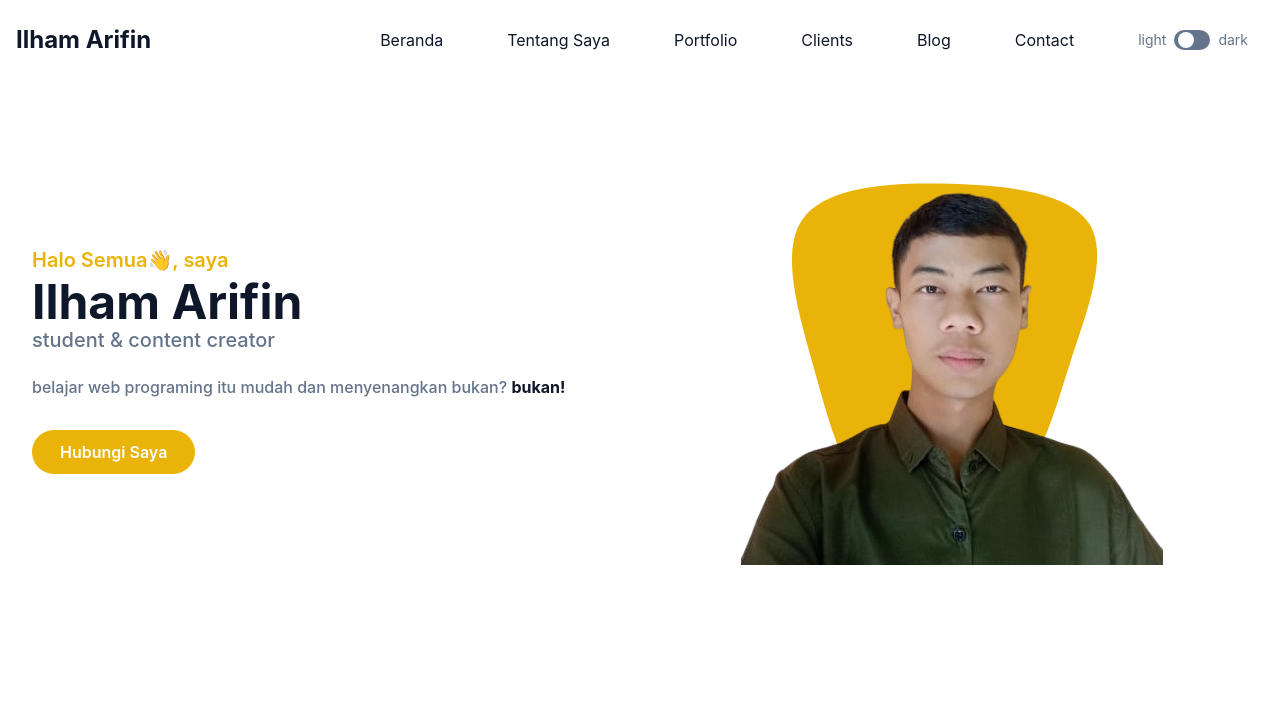
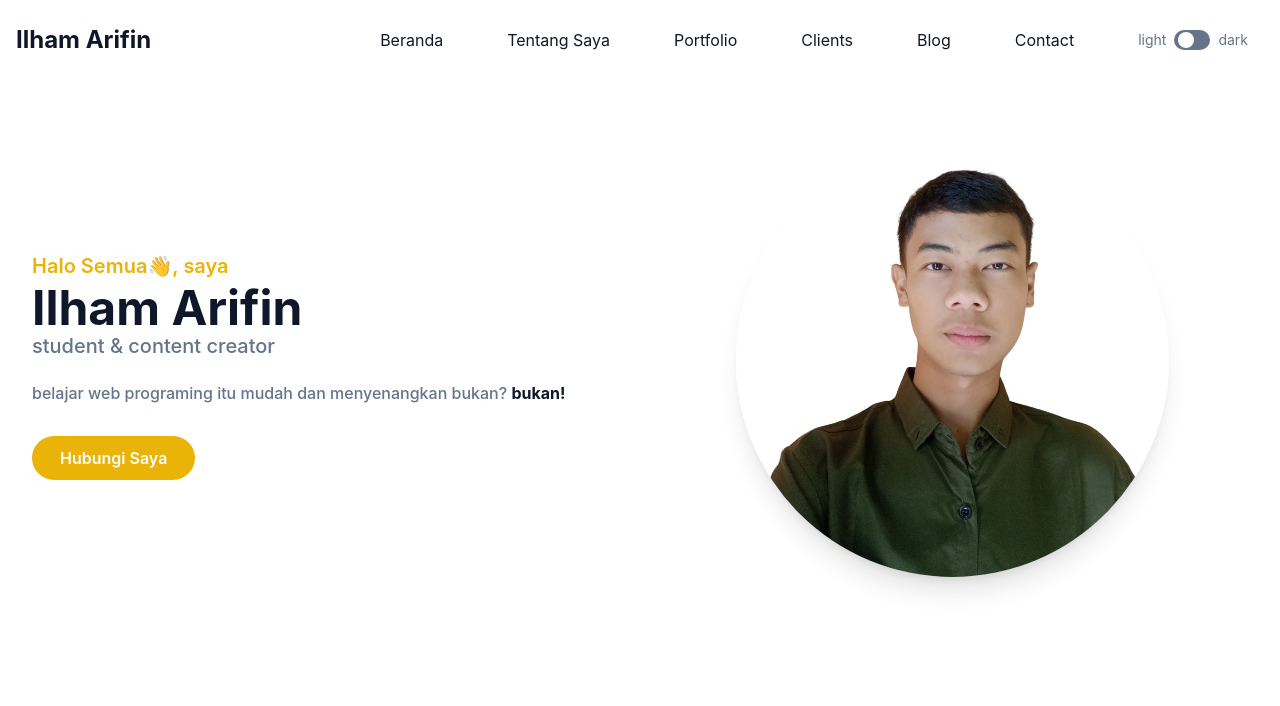
Before and after one commit to IlhamArifinnn/Portfolio-tailwindcss, a website with bundled scripts: page index.html in a window 1280 px wide. Shown: the top 706 px of the page. Built offline with nearby package versions, Linux system fonts and the light colour scheme.

Commit message:
update image

```diff
--- a/index.html
+++ b/index.html
@@ -154,9 +154,9 @@
           <div class="w-full self-end px-4 lg:w-1/2">
             <div class="relative mt-10 lg:mt-0 lg:right-0">
               <img
-                src="./dist/img/pasfoto.png"
+                src="./dist/img/pasfoto1.png"
                 alt="IlhamArifin"
-                class="relative z-10 max-w-full mx-auto"
+                class="relative z-10 max-w-full mx-auto rounded-full shadow-xl"
               />
               <span
                 class="absolute -bottom-0 top-0.5 left-1/2 -translate-x-1/2 md:scale-125"
@@ -173,7 +173,7 @@
                     transform="translate(100 100) scale(1)"
                   />
                 </svg> -->
-                <svg
+                <!-- <svg
                   width="400"
                   height="400"
                   viewBox="0 0 200 200"
@@ -184,7 +184,7 @@
                     d="M50.2,-43.1C57,-31.5,48.8,-11.1,42.8,7.5C36.7,26.2,32.8,43,20.4,53.3C7.9,63.5,-13,67,-26,58.9C-39,50.8,-44,31,-49.9,10C-55.8,-11,-62.6,-33.2,-54.4,-45.1C-46.2,-57,-23.1,-58.7,-0.7,-58.1C21.7,-57.5,43.4,-54.7,50.2,-43.1Z"
                     transform="translate(100 100) scale(1.1)"
                   />
-                </svg>
+                </svg> -->
               </span>
             </div>
           </div>
@@ -206,12 +206,15 @@
             <h2
               class="font-bold text-dark text-3xl mb-5 max-w-md lg:text-3xl dark:text-white"
             >
-            Hai👋, perkenalkan saya Ilham Arifin
+              Hai👋, perkenalkan saya Ilham Arifin
             </h2>
             <p class="font-medium text-base text-secondary max-w-xl lg:text-lg">
-              Lulusan SMK jurusan Teknik Komputer dan jaringan dan bersemangat dalam bidang teknologi informasi, khususnya dalam pemprograman. Memiliki pengalaman sebagai operator komputer saat PKL, dengan keahlian dalam perakitan komputer. Memiliki dedikasi tinggi dalam mengembangkan keterampilan di dunia teknologi informasi.
-              </p>
-
+              Lulusan SMK jurusan Teknik Komputer dan jaringan dan bersemangat
+              dalam bidang teknologi informasi, khususnya dalam pemprograman.
+              Memiliki pengalaman sebagai operator komputer saat PKL, dengan
+              keahlian dalam perakitan komputer. Memiliki dedikasi tinggi dalam
+              mengembangkan keterampilan di dunia teknologi informasi.
+            </p>
           </div>
           <div class="w-full px-4 lg:w-1/2">
             <h3
@@ -500,7 +503,11 @@
               target="_blank"
               class="max-w-[120px] mx-4 py-4 grayscale opacity-60 transition duration-300 hover:grayscale-0 hover:opacity-100 lg:mx-6 xl:mx-8"
             >
-              <img src="./dist/img/clients/shopee.png" alt="shopee" width="50" />
+              <img
+                src="./dist/img/clients/shopee.png"
+                alt="shopee"
+                width="50"
+              />
             </a>
 
             <a
--- a/package.json
+++ b/package.json
@@ -4,6 +4,7 @@
   "description": "",
   "main": "index.js",
   "scripts": {
+    "dev": "tailwindcss -i src/input.css -o dist/output.css --watch",
     "test": "echo \"Error: no test specified\" && exit 1"
   },
   "keywords": [],
```
Also changed, not shown: dist/img/pasfoto.png (deleted), dist/img/pasfoto1.png (added), dist/output.css.
